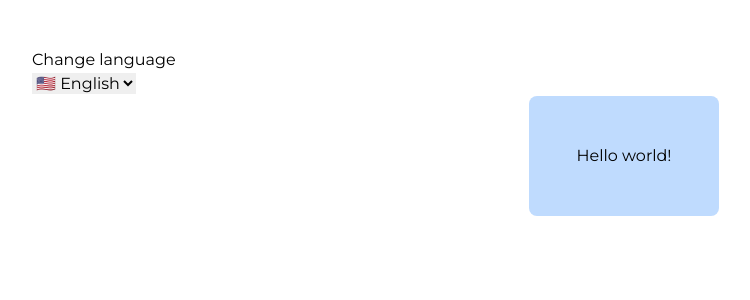
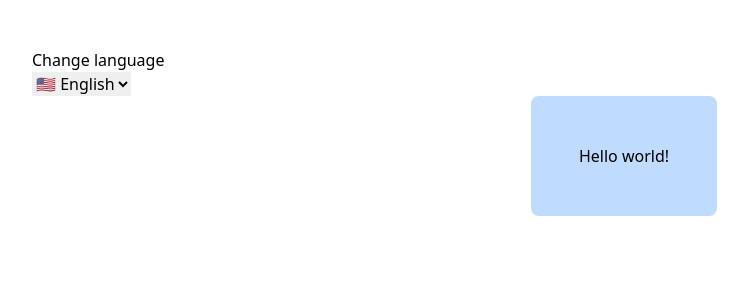
Before and after one commit to zenzen-sol/next-reproduction-template, a Next.js app: page /en in a window 1280 px wide. Shown: the top 300 px of the page, without its empty margins (16-766 px from the left). Built offline with nearby package versions, Linux system fonts and the light colour scheme.

Commit message:
Remove next/font imports

```diff
--- a/app/[locale]/layout.tsx
+++ b/app/[locale]/layout.tsx
@@ -11,28 +11,28 @@ import { Montserrat } from "next/font/google";
 import localFont from "next/font/local";
 import type { ReactNode } from "react";
 
-export const montserrat = Montserrat({
-	weight: ["300", "400", "600", "900"],
-	style: ["normal", "italic"],
-	subsets: ["latin"],
-	variable: "--font-montserrat",
-});
+// export const montserrat = Montserrat({
+// 	weight: ["300", "400", "600", "900"],
+// 	style: ["normal", "italic"],
+// 	subsets: ["latin"],
+// 	variable: "--font-montserrat",
+// });
 
-export const freightBigPro = localFont({
-	src: [
-		{
-			path: "../fonts/freight-big-pro-light.otf",
-			weight: "300",
-			style: "normal",
-		},
-		{
-			path: "../fonts/freight-big-pro-light-italic.otf",
-			weight: "300",
-			style: "italic",
-		},
-	],
-	variable: "--font-freight-big-pro",
-});
+// export const freightBigPro = localFont({
+// 	src: [
+// 		{
+// 			path: "../fonts/freight-big-pro-light.otf",
+// 			weight: "300",
+// 			style: "normal",
+// 		},
+// 		{
+// 			path: "../fonts/freight-big-pro-light-italic.otf",
+// 			weight: "300",
+// 			style: "italic",
+// 		},
+// 	],
+// 	variable: "--font-freight-big-pro",
+// });
 
 type Props = {
 	children: ReactNode;
@@ -68,8 +68,8 @@ export default async function LocaleLayout({
 		<html className="h-full" lang={locale}>
 			<body
 				className={clsx(
-					montserrat.variable,
-					freightBigPro.variable,
+					// montserrat.variable,
+					// freightBigPro.variable,
 					"flex h-full flex-col",
 					"font-sans",
 					"p-12",
--- a/tailwind.config.ts
+++ b/tailwind.config.ts
@@ -8,10 +8,10 @@ const config: Config = {
 	],
 	theme: {
 		extend: {
-			fontFamily: {
-				sans: ["var(--font-montserrat)", "sans-serif"],
-				display: ["var(--font-freight-big-pro)", "serif"],
-			},
+			// fontFamily: {
+			// 	sans: ["var(--font-montserrat)", "sans-serif"],
+			// 	display: ["var(--font-freight-big-pro)", "serif"],
+			// },
 		},
 	},
 	plugins: [],
```
